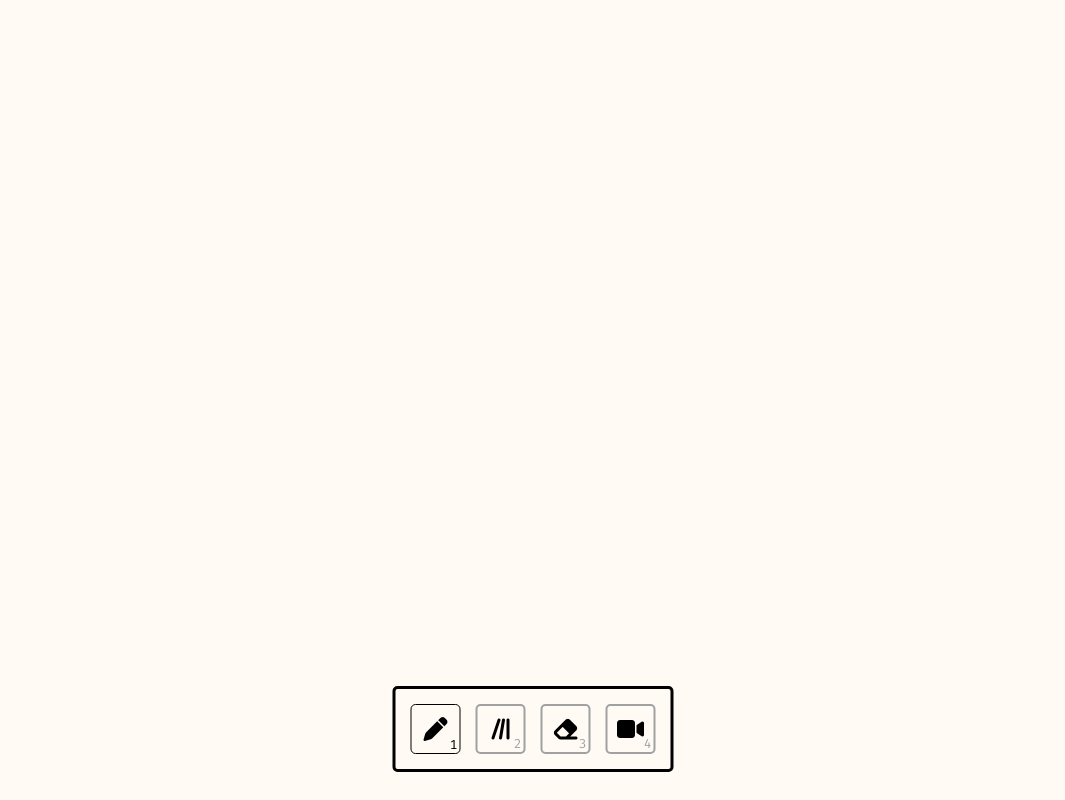
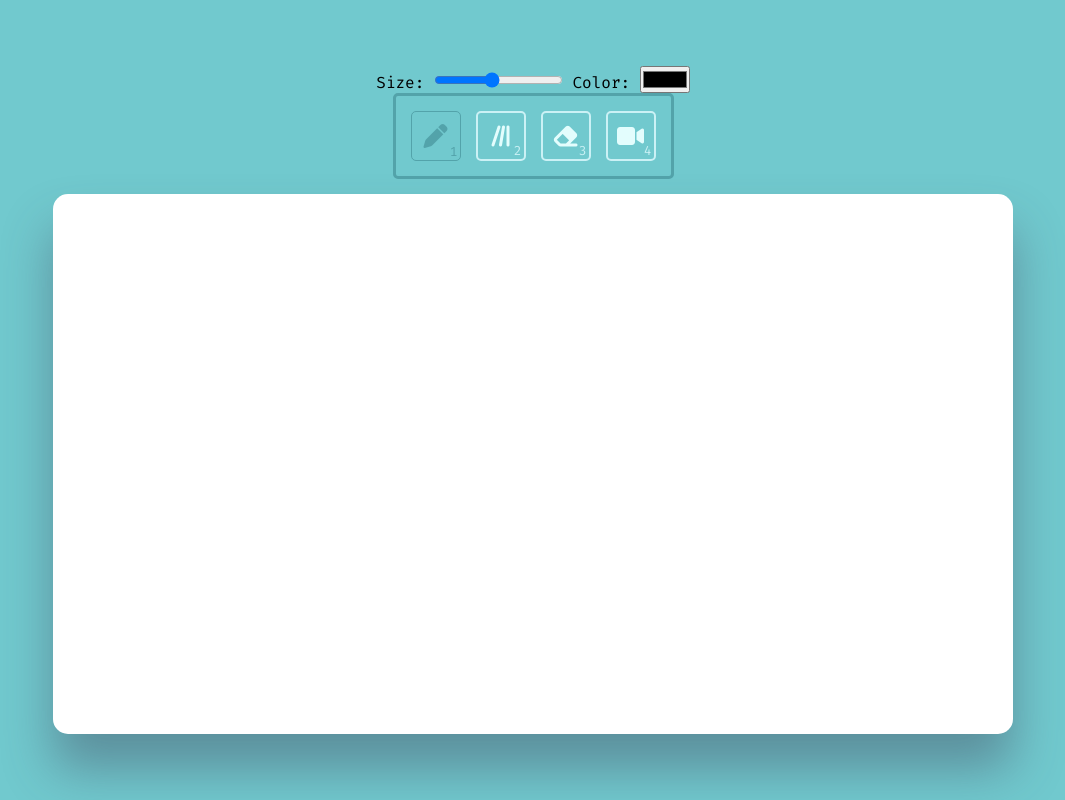
Before and after one commit to YoungVigz/ZMPO, a website with bundled scripts: page index.html in a window 1280 px wide. Shown: the whole page, without its empty margins (107-1172 px from the left). Built offline with nearby package versions, Linux system fonts and the light colour scheme.

Commit message:
feat: Created a way to set settings for currently in use tool

```diff
--- a/index.css
+++ b/index.css
@@ -1,8 +1,8 @@
 :root {
-    --primary: #11120D;
-    --secondary: #D8CFBC;
-    --accent: #565449;
-    --contrast: #FFFBF4;
+    --primary: #71C9CE;
+    --secondary: #53a3aa;
+    --accent: #CBF1F5;
+    --contrast: #E3FDFD;
 }
 
 * {
@@ -19,26 +19,28 @@ body {
 .container {
     width: 100vw;
     height: 100vh;
+    display: flex;
+    justify-content: center;
+    align-items: center;
+    flex-direction: column;
 }
 
 canvas {
-    position: absolute;
-    width: 100%;
-    height: 100%;
-    background-color: var(--contrast);
+    width: 960px;
+    height: 540px;
+    background-color: white;
+    border-radius: 15px;
+    -webkit-box-shadow: 0px 35px 50px 0px rgba(66, 68, 90, 0.43);
+    -moz-box-shadow: 0px 35px 50px 0px rgba(66, 68, 90, 0.43);
+    box-shadow: 0px 35px 50px 0px rgba(66, 68, 90, 0.43);
 }
 
 .utils {
-    position: absolute;
-    bottom: 3.5%;
-    left: 50%;
-    transform: translateX(-50%);
     display: flex;
-    justify-content: center;
-    border: 3px solid #000;
+    border: 3px solid var(--secondary);
     border-radius: 5px;
     padding: 15px;
-
+    margin-bottom: 15px;
     counter-reset: count;
 }
 
@@ -49,7 +51,7 @@ canvas {
     align-items: center;
     width: 50px;
     height: 50px;
-    border: 2px solid #a1a1a1;
+    border: 2px solid var(--accent);
     border-radius: 5px;
     cursor: pointer;
     margin-right: 15px;
@@ -67,27 +69,45 @@ canvas {
     bottom: 0;
     right: 2px;
     font-size: 13px;
-    color: #a1a1a1;
+    color: var(--accent);
 }
 
 .util:hover {
-    border: 1px solid #000;
+    border: 1px solid var(--secondary);
+}
+
+.util:hover i {
+    color: var(--secondary);
 }
 
 .util:hover::after {
-    color: #000;
+    color: var(--secondary);
 }
 
 .util-select {
-    border: 1px solid #000;
+    border: 1px solid var(--secondary);
+}
+
+.util-select i {
+    color: var(--secondary);
 }
 
 .util-select::after {
-    color: #000;
+    color: var(--secondary);
 }
 
 i {
     font-size: 24px;
+    color: var(--contrast);
+}
+
+
+.settings {
+    display: none;
+}
+
+.active-settings {
+    display: block;
 }
 
 
@@ -95,13 +115,19 @@ i {
     display: none;
 }
 
-@media (max-width: 600px) {
+@media (max-width: 960px) or (max-height: 540px) {
     .container {
-      display: none;
+        display: none;
     }
 
     .support {
-        display: block;
+        display: flex;
+        width: 100vw;
+        height: 100vh;
+        justify-content: center;
+        align-items: center;
+        font-size: 38px;
+        text-align: center;
         color: white;
     }
 }
--- a/index.html
+++ b/index.html
@@ -12,7 +12,21 @@
 </head>
 <body>
     <div class="container">
-        <canvas></canvas>
+
+        <div class="utils-settings">
+            <div class="settings" id="pen">
+
+                <label for="pen-size">Size:</label>
+                <input type="range" min="1" max="10" value="5" id="pen-size">
+
+                <label for="pen-color">Color:</label>
+                <input type="color" value="#000000" id="pen-color">
+            </div>
+
+            <div class="settings" id="line">
+                line settings
+            </div>
+        </div>
 
         <div class="utils">
             <div class="util util-select" data-type="pen">
@@ -28,10 +42,12 @@
                 <i class="fa-solid fa-video"></i>
             </div>
         </div>
+
+        <canvas></canvas>
     </div>
 
     <div class="support">
-        Aplikacja nie obsługuje urządzeń mobilnych
+        This app doesn't support devices which are less than 960px x 540px
     </div>
 
     <script src="./src/index.js" type="module"></script>
--- a/src/UtilsConfig.js
+++ b/src/UtilsConfig.js
@@ -21,6 +21,8 @@ export class UtilsConfig {
     currentUtil = null
     currentUtilType = null
 
+    utilsSettings = document.querySelector(".utils-settings")
+
     /**
      * Constructor
      * Initializes the UtilsConfig with a list of DOM elements (utils) and binds event listeners.
@@ -43,11 +45,37 @@ export class UtilsConfig {
         this.currentUtil = this.utils[0].util
         this.currentUtilType = this.utils[0].type
 
+        const penSettings = this.utilsSettings.querySelector("#pen")
+        penSettings.classList.add("active-settings")
+
         this.#bindUtils()
 
         UtilsConfig.instance = this
 
         return this
+    }
+
+     /**
+     * Toggles the visibility of settings for the currently selected tool.
+     *
+     * This method iterates over all child elements of `utilsSettings` to find
+     * the element corresponding to `currentUtilType`. It removes the "active-settings"
+     * class from any previously active settings and applies it to the matching
+     * child element based on `currentUtilType`. This ensures that only the
+     * settings for the active tool are visible in the toolbar.
+     */
+    #makeUtilSettingsVisible() {
+        const childs = this.utilsSettings.children
+
+        for(let i = 0; i < childs.length; i++) {
+            if(childs[i].classList.contains("active-settings")) {
+                childs[i].classList.remove("active-settings")
+            }
+
+            if(childs[i].id == `${this.currentUtilType}`) {
+                childs[i].classList.add("active-settings")
+            }
+        }
     }
 
     /**
@@ -59,8 +87,14 @@ export class UtilsConfig {
     #changeUtil(util) {
         this.currentUtil.classList.remove('util-select')
         util.classList.add('util-select')
+
+        let lastType = this.currentUtilType
         this.currentUtil = util
         this.currentUtilType = util.dataset.type
+
+        if(lastType != this.currentUtilType) {
+            this.#makeUtilSettingsVisible()
+        }
     }
 
     /**
--- a/src/index.js
+++ b/src/index.js
@@ -3,5 +3,39 @@ import { UtilsConfig } from "./UtilsConfig.js";
 const canvas = document.querySelector("canvas")
 const ctx = canvas.getContext("2d")
 
+canvas.width = canvas.offsetWidth
+canvas.height = canvas.offsetHeight
+
 const utils = document.querySelectorAll(".util")
 const utilsConfig = new UtilsConfig(utils)
+
+let test = UtilsConfig.getInstance()
+
+console.log(test)
+
+ctx.strokeStyle = 'black'
+ctx.lineWidth = 50
+ctx.lineCap = 'round'
+
+let isDrawing = false
+
+function startDrawing(e) {
+    isDrawing = true
+    ctx.beginPath()
+    ctx.lineWidth = 2
+}
+
+function draw(e) {
+    if (!isDrawing) return
+    ctx.lineTo(e.offsetX, e.offsetY)
+    ctx.stroke()
+}
+
+function stopDrawing() {
+    isDrawing = false
+}
+
+canvas.addEventListener('mousedown', startDrawing)
+canvas.addEventListener('mousemove', draw)
+canvas.addEventListener('mouseup', stopDrawing)
+canvas.addEventListener('mouseout', stopDrawing)
```
Also changed, not shown: src/Canvas.js (added).
